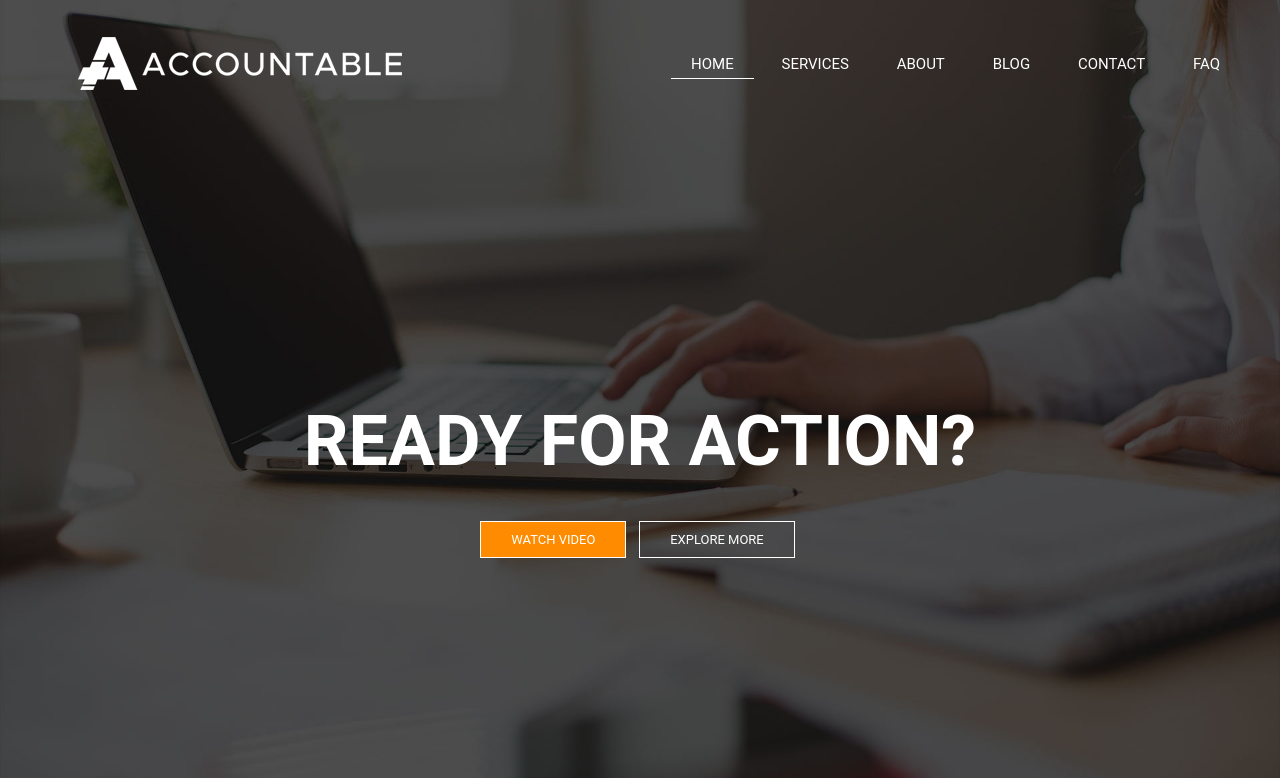
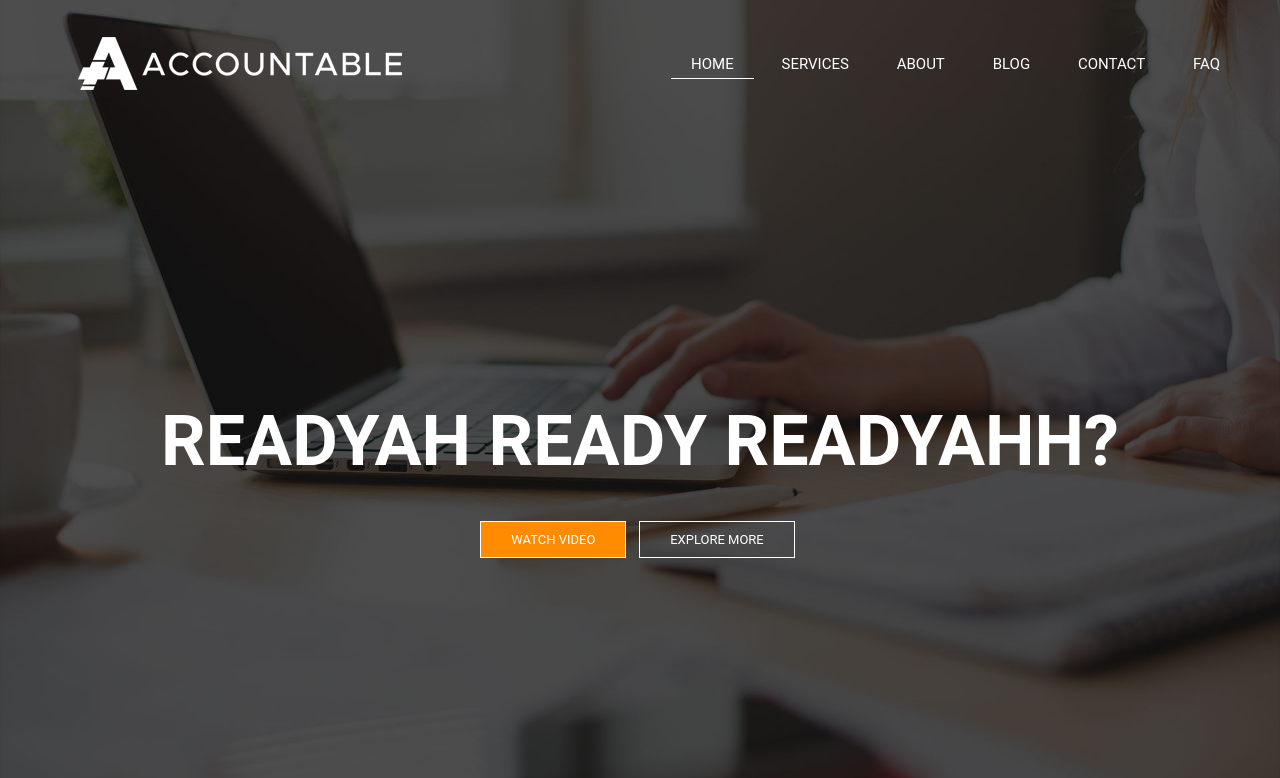
Before and after one commit to sakthi-i/pipeline, a plain HTML site: page index.html in a window 1280 px wide. Shown: the top 778 px of the page. Drawn offline with Linux system fonts and the light colour scheme.

Commit message:
Update index.html

```diff
--- a/index.html
+++ b/index.html
@@ -22,7 +22,7 @@
 				</ul>
 			</div>
 			<div class="hero">
-				<h1>Ready for Action?</h1>
+				<h1>Readyah ready readyahh?</h1>
 				<div class="button">
 					<a href="" class="btn btn-one">Watch Video</a>
 					<a href="" class="btn btn-two">Explore More</a>
```
